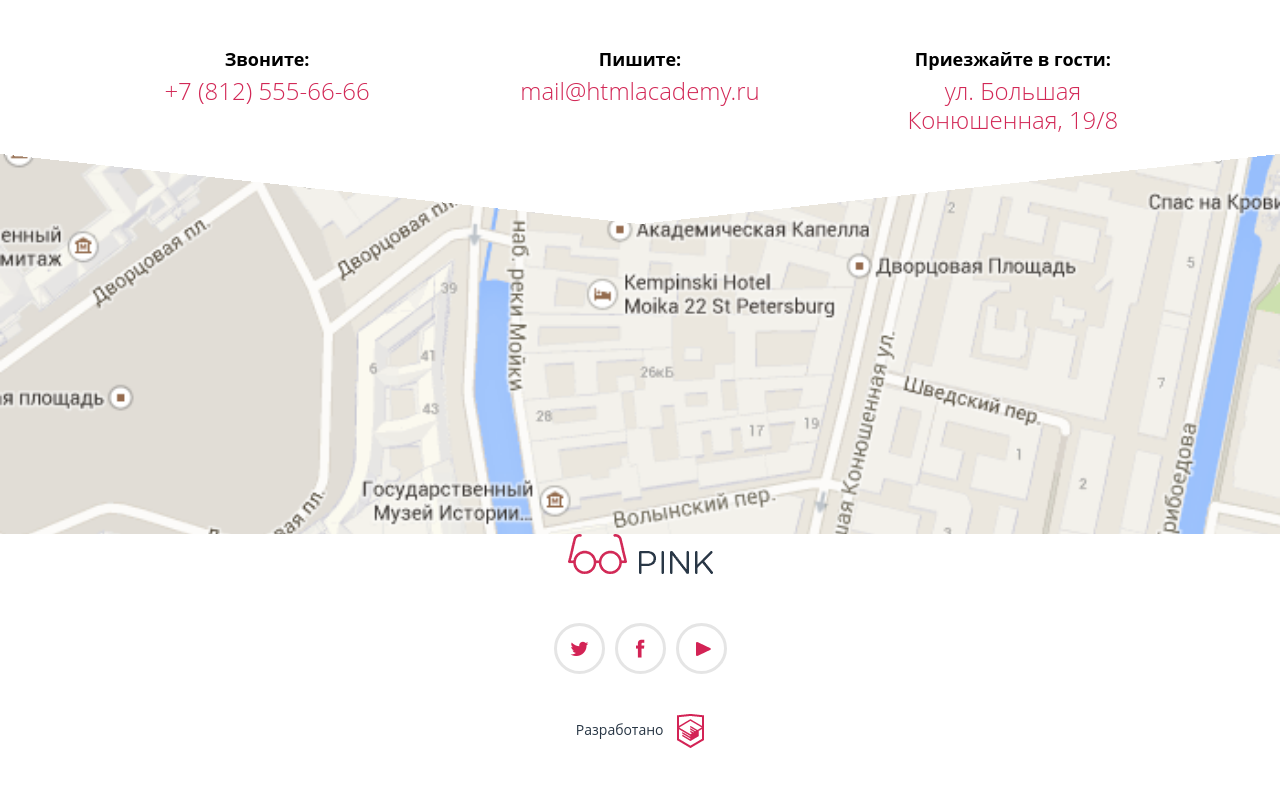
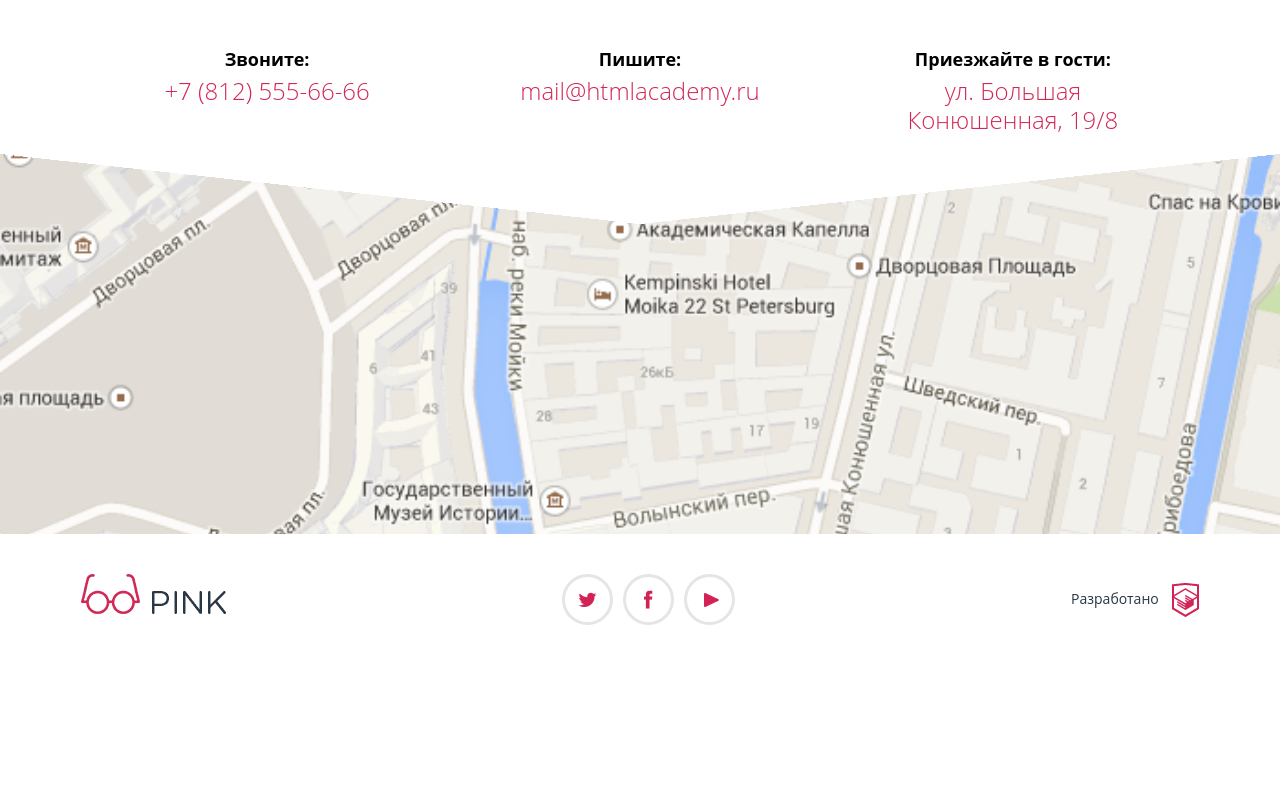
Before and after one commit to git-pyotr/39882-pink, a website: page index.html in a window 1280 px wide. Shown: the part 2529-3316 px from the top of the page. After the commit the page ends 3189 px from the top, so only its background shows below. Drawn offline with nearby package versions, Linux system fonts and the light colour scheme; files that its build step writes are made by us from their sources.

Commit message:
Исправления в футер-2

```diff
--- a/index.html
+++ b/index.html
@@ -224,7 +224,7 @@
 
       <div class="map"></div>
 
-      <div class="page-footer__wrapper--main-page">
+      <div class="page-footer__wrapper  page-footer__wrapper--main-page">
         <div class="glasses-logo">Pink</div>
 
         <div class="social">
```
